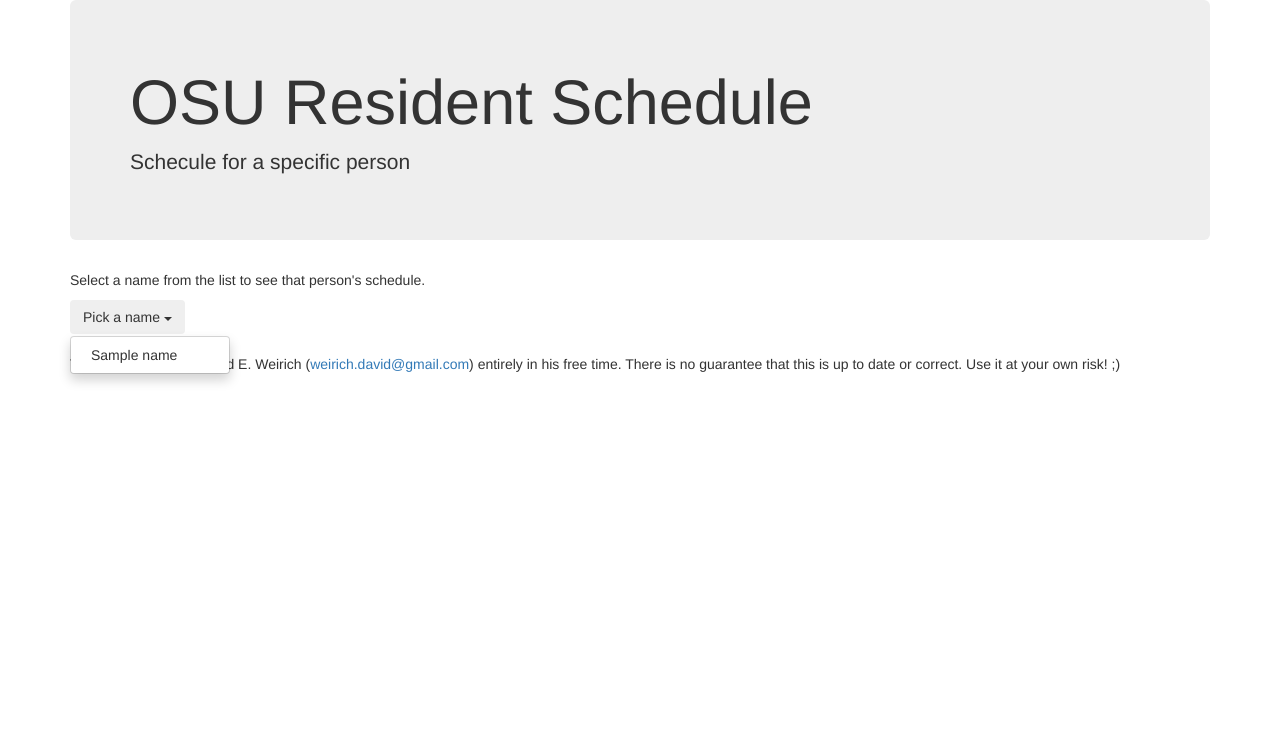
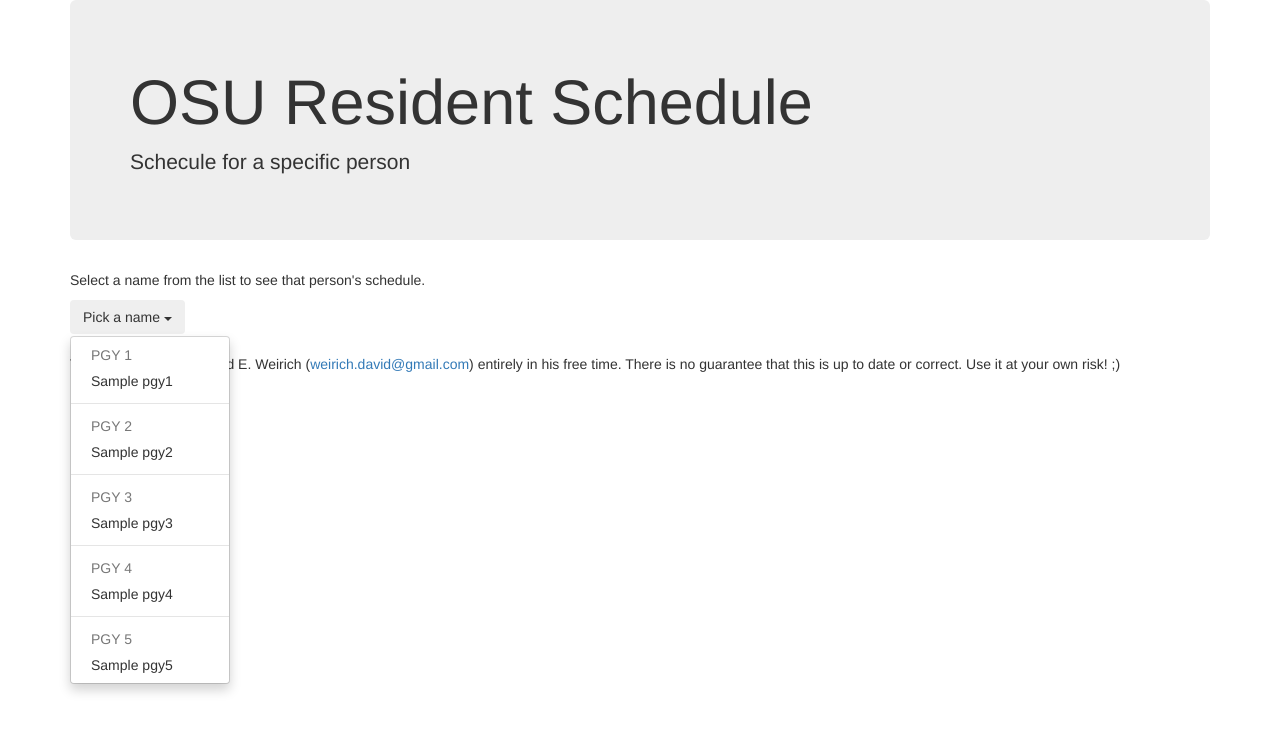
Before and after one commit to weirichd/resident-schedule, a Flask app: template app/templates/resident_picker.html in a window 1280 px wide, after a click on "Pick a name". Shown: the top 732 px of the page. Run offline with Flask 2, Linux system fonts and the light colour scheme; the template is opened without the code that fills it: most values are stand-ins (such as "Sample title", 1, 10 or a date in 2020); some libraries are stand-ins or nearby versions.

Commit message:
PGY separated in name dropdown list

```diff
--- a/app/app.py
+++ b/app/app.py
@@ -79,7 +79,7 @@ def get_all_rotation_names() -> pd.DataFrame:
 
 def get_all_resident_names() -> pd.DataFrame:
     query = "select PGY, name from schedule group by 1, 2;"
-    return pd.read_sql(con=get_connection(), sql=query).sort_values('name')
+    return pd.read_sql(con=get_connection(), sql=query).sort_values("name")
 
 
 def prepare_table(df):
@@ -164,14 +164,17 @@ def rotation_picker():
         "rotation_picker.html", rotations=rotation_list["rotation"].to_list()
     )
 
+
 @app.route("/resident_picker/", methods=["GET"])
 def resident_picker():
     resident_list = get_all_resident_names()
 
-    return render_template(
-        "resident_picker.html", names=resident_list["name"].to_list()
-    )
+    names = {
+        f"pgy{pgy}": resident_list[resident_list["PGY"] == str(pgy)]["name"].to_list()
+        for pgy in range(1, 6)
+    }
 
+    return render_template("resident_picker.html", names=names)
 
 
 if __name__ == "__main__":
--- a/app/templates/resident_picker.html
+++ b/app/templates/resident_picker.html
@@ -24,9 +24,40 @@
           Pick a name
       <span class="caret"></span></button>
       <ul class="dropdown-menu">
-          {% for name in names %}
+
+          <li class="disabled"><a href="#">PGY 1</a></li>
+          {% for name in names.pgy1 %}
           <li><a class="dropdown-item" href="/resident/?name={{ name }}">{{ name }}</a></li>
           {% endfor %}
+
+          <li class="divider"></li>
+
+          <li class="disabled"><a href="#">PGY 2</a></li>
+          {% for name in names.pgy2 %}
+          <li><a class="dropdown-item" href="/resident/?name={{ name }}">{{ name }}</a></li>
+          {% endfor %}
+
+          <li class="divider"></li>
+
+          <li class="disabled"><a href="#">PGY 3</a></li>
+          {% for name in names.pgy3 %}
+          <li><a class="dropdown-item" href="/resident/?name={{ name }}">{{ name }}</a></li>
+          {% endfor %}
+
+          <li class="divider"></li>
+
+          <li class="disabled"><a href="#">PGY 4</a></li>
+          {% for name in names.pgy4 %}
+          <li><a class="dropdown-item" href="/resident/?name={{ name }}">{{ name }}</a></li>
+          {% endfor %}
+
+          <li class="divider"></li>
+
+          <li class="disabled"><a href="#">PGY 5</a></li>
+          {% for name in names.pgy5 %}
+          <li><a class="dropdown-item" href="/resident/?name={{ name }}">{{ name }}</a></li>
+          {% endfor %}
+
       </ul>
     </div>
 
```
